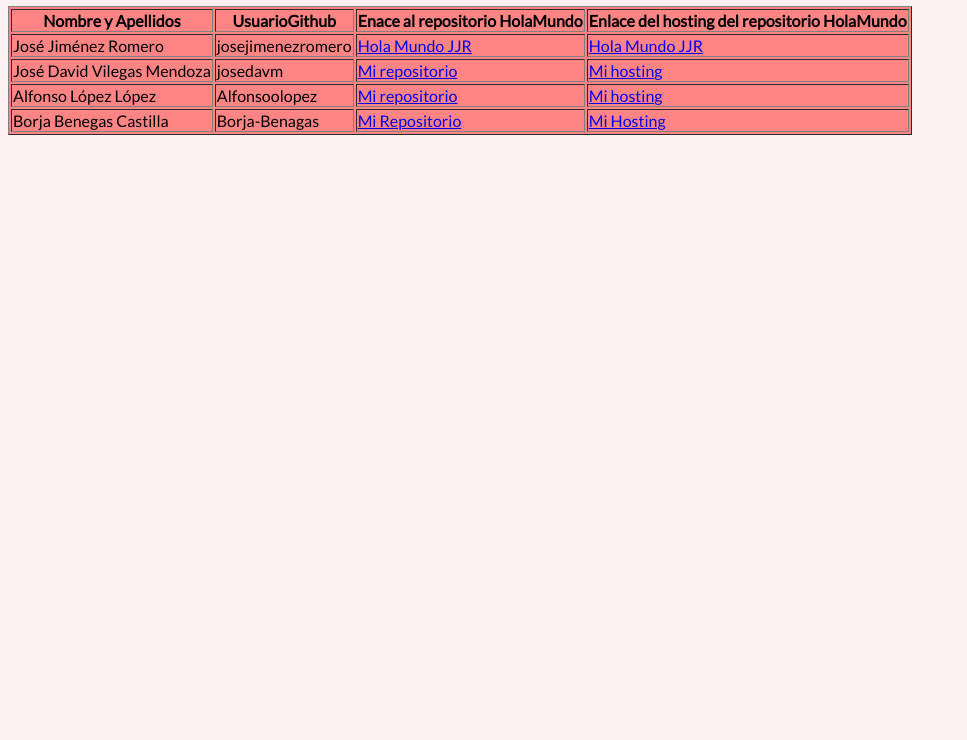
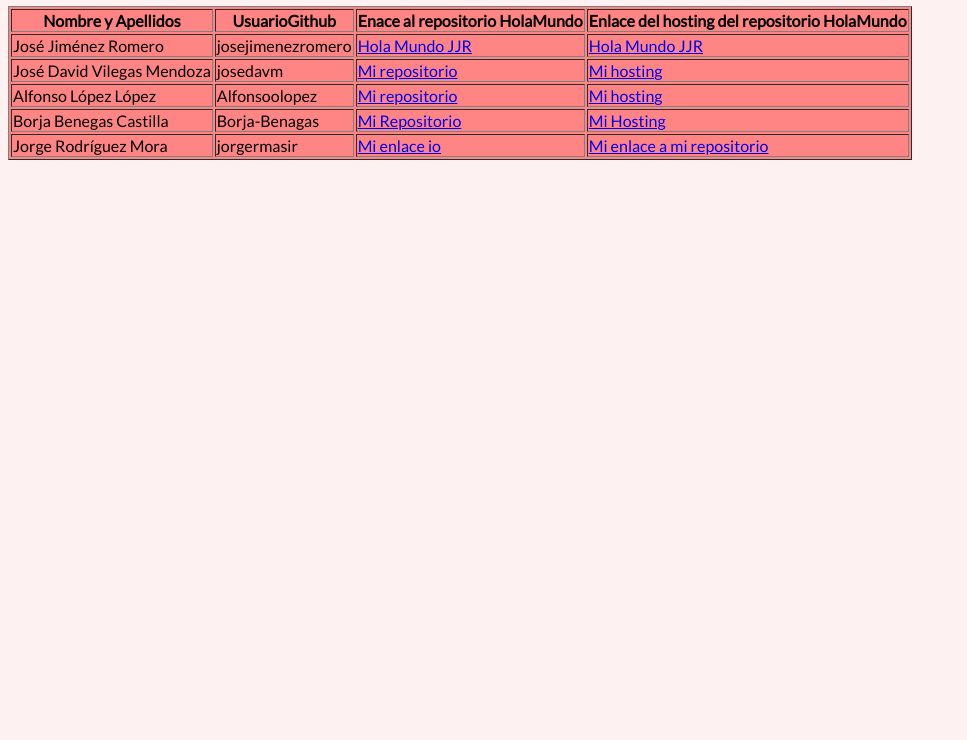
Before and after one commit to josejimenezromero/VideoTutorialHolaMundo, a plain HTML site: page index.html in a window 1280 px wide. Shown: the part 60-800 px from the top of the page, without its empty margins (0-967 px from the left). Drawn offline with Linux system fonts and the light colour scheme.

Commit message:
Añadido jorgermasir
Añadido todos los datos

```diff
--- a/index.html
+++ b/index.html
@@ -47,7 +47,12 @@
             <td><a href="https://github.com/Borja-Benegas/HolaMundoBorjaBenegas">Mi Repositorio</a></td>
             <td><a href="https://borja-benegas.github.io/HolaMundoBorjaBenegas/.">Mi Hosting</a></td>
           </tr>
-
+	  <tr>
+	     	   <td>Jorge Rodríguez Mora</td>
+            	   <td>jorgermasir</td>
+            	   <td><a href="https://jorgermasir.github.io/HolaMundoJorgeRodr-guezMora/">Mi enlace io</a></td>
+            	   <td><a href="https://github.com/jorgermasir/HolaMundoJorgeRodr-guezMora/edit/master/index.html">Mi enlace a mi repositorio</a></td>
+	  </tr>
 
 
 
```
